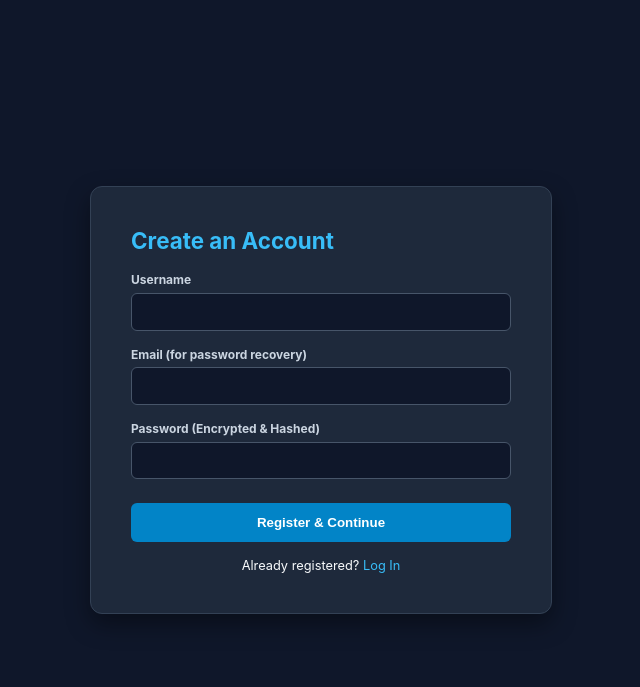
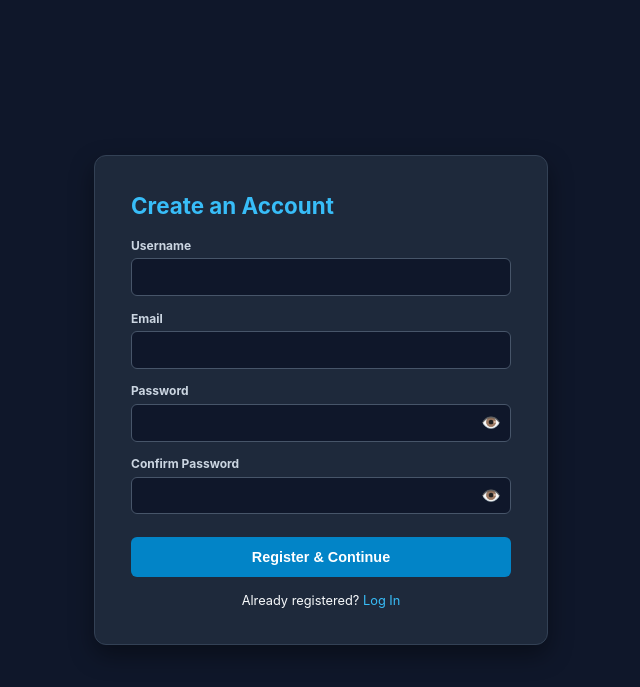
Before and after one commit to dynamixAI/priority-planner-app, a Flask app: page /register in a window 1280 px wide. Shown: the top 687 px of the page, without its empty margins (319-959 px from the left). Run offline with Flask 3, Linux system fonts and the light colour scheme.

Commit message:
Enhance registration form with validation and styling
Updated the styling and structure of the registration form. Added password visibility toggle and validation for matching passwords.

```diff
--- a/templates/register.html
+++ b/templates/register.html
@@ -4,14 +4,72 @@
   <meta charset="UTF-8">
   <title>Create Account | Priority Planner</title>
   <style>
-    body { font-family: -apple-system, BlinkMacSystemFont, "Segoe UI", Roboto, sans-serif; background: #0f172a; color: #f8fafc; margin: 0; display: flex; align-items: center; justify-content: center; height: 100vh; }
-    .card { background: #1e293b; padding: 2.5rem; border-radius: 12px; width: 380px; box-shadow: 0 10px 25px rgba(0,0,0,0.4); border: 1px solid #334155; }
+    body {
+      font-family: -apple-system, BlinkMacSystemFont, "Segoe UI", Roboto, sans-serif;
+      background: #0f172a;
+      color: #f8fafc;
+      margin: 0;
+      display: flex;
+      align-items: center;
+      justify-content: center;
+      height: 100vh;
+    }
+    .card {
+      background: #1e293b;
+      padding: 2.25rem;
+      border-radius: 12px;
+      width: 380px;
+      box-shadow: 0 10px 25px rgba(0,0,0,0.4);
+      border: 1px solid #334155;
+    }
     h2 { margin-top: 0; font-size: 1.4rem; color: #38bdf8; }
-    .form-group { margin-bottom: 1rem; }
+    .form-group { margin-bottom: 0.9rem; }
     label { display: block; font-size: 0.75rem; font-weight: bold; margin-bottom: 0.35rem; color: #cbd5e1; }
-    input { width: 100%; box-sizing: border-box; padding: 0.65rem; border-radius: 6px; border: 1px solid #475569; background: #0f172a; color: #fff; }
-    .btn { width: 100%; padding: 0.75rem; border-radius: 6px; background: #0284c7; color: #fff; font-weight: bold; border: none; cursor: pointer; margin-top: 0.5rem; }
-    .flashes { color: #f87171; font-size: 0.8rem; margin-bottom: 1rem; }
+    .input-wrapper {
+      position: relative;
+      display: flex;
+      align-items: center;
+    }
+    input {
+      width: 100%;
+      box-sizing: border-box;
+      padding: 0.65rem;
+      padding-right: 2.25rem;
+      border-radius: 6px;
+      border: 1px solid #475569;
+      background: #0f172a;
+      color: #fff;
+      font-size: 0.85rem;
+    }
+    input:focus {
+      outline: none;
+      border-color: #38bdf8;
+    }
+    .toggle-btn {
+      position: absolute;
+      right: 8px;
+      background: none;
+      border: none;
+      cursor: pointer;
+      color: #94a3b8;
+      font-size: 1rem;
+      padding: 2px;
+    }
+    .toggle-btn:hover { color: #f8fafc; }
+    .btn {
+      width: 100%;
+      padding: 0.75rem;
+      border-radius: 6px;
+      background: #0284c7;
+      color: #fff;
+      font-weight: bold;
+      border: none;
+      cursor: pointer;
+      margin-top: 0.5rem;
+      font-size: 0.9rem;
+    }
+    .btn:hover { background: #0369a1; }
+    .flashes { color: #f87171; font-size: 0.8rem; margin-bottom: 0.75rem; }
     .links { text-align: center; margin-top: 1rem; font-size: 0.8rem; }
     .links a { color: #38bdf8; text-decoration: none; }
   </style>
@@ -22,22 +80,55 @@
     {% with messages = get_flashed_messages() %}
       {% if messages %}<div class="flashes">{{ messages[0] }}</div>{% endif %}
     {% endwith %}
-    <form method="POST">
+    <form method="POST" onsubmit="return validatePasswords()">
       <div class="form-group">
         <label>Username</label>
         <input type="text" name="username" required>
       </div>
       <div class="form-group">
-        <label>Email (for password recovery)</label>
+        <label>Email</label>
         <input type="email" name="email" required>
       </div>
       <div class="form-group">
-        <label>Password (Encrypted & Hashed)</label>
-        <input type="password" name="password" required>
+        <label>Password</label>
+        <div class="input-wrapper">
+          <input type="password" id="regPassword" name="password" required>
+          <button type="button" class="toggle-btn" onclick="toggleVisibility('regPassword', this)" title="Show/Hide">👁️</button>
+        </div>
+      </div>
+      <div class="form-group">
+        <label>Confirm Password</label>
+        <div class="input-wrapper">
+          <input type="password" id="confirmPassword" name="confirm_password" required>
+          <button type="button" class="toggle-btn" onclick="toggleVisibility('confirmPassword', this)" title="Show/Hide">👁️</button>
+        </div>
       </div>
       <button type="submit" class="btn">Register & Continue</button>
     </form>
     <div class="links">Already registered? <a href="/login">Log In</a></div>
   </div>
+
+  <script>
+    function toggleVisibility(inputId, btn) {
+      const input = document.getElementById(inputId);
+      if (input.type === "password") {
+        input.type = "text";
+        btn.textContent = "🙈";
+      } else {
+        input.type = "password";
+        btn.textContent = "👁️";
+      }
+    }
+
+    function validatePasswords() {
+      const p1 = document.getElementById('regPassword').value;
+      const p2 = document.getElementById('confirmPassword').value;
+      if (p1 !== p2) {
+        alert("Passwords do not match. Please try again.");
+        return false;
+      }
+      return true;
+    }
+  </script>
 </body>
 </html>
```
